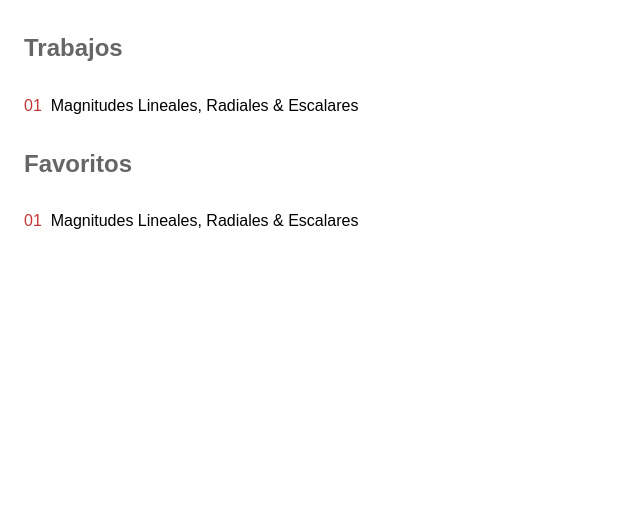
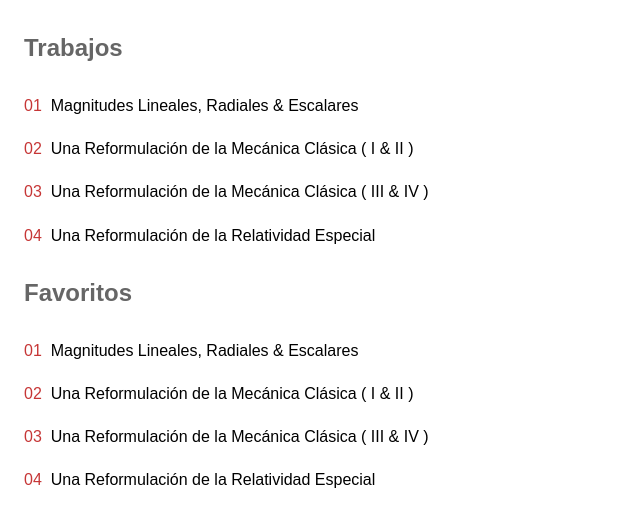
Before and after one commit to atorassa/physics-authors, a plain HTML site: page tobla/spanish/index.htm in a window 1280 px wide. Shown: the part 120-644 px from the top of the page, without its empty margins (0-640 px from the left). Drawn offline with Linux system fonts and the light colour scheme.

Commit message:
Archives

```diff
--- a/tobla/spanish/index.htm
+++ b/tobla/spanish/index.htm
@@ -127,9 +127,21 @@ padding: 0 0.57em;
 
 <p><a href="pdf/01.pdf">01</a>&nbsp;&nbsp;Magnitudes Lineales, Radiales &amp; Escalares</p>
 
+<p><a href="pdf/02.pdf">02</a>&nbsp;&nbsp;Una Reformulaci&oacute;n de la Mec&aacute;nica Cl&aacute;sica ( I &amp; II )</p>
+
+<p><a href="pdf/03.pdf">03</a>&nbsp;&nbsp;Una Reformulaci&oacute;n de la Mec&aacute;nica Cl&aacute;sica ( III &amp; IV )</p>
+
+<p><a href="pdf/04.pdf">04</a>&nbsp;&nbsp;Una Reformulaci&oacute;n de la Relatividad Especial</p>
+
 <h2>Favoritos</h2>
 
 <p><a href="pdf/01.pdf">01</a>&nbsp;&nbsp;Magnitudes Lineales, Radiales &amp; Escalares</p>
+
+<p><a href="pdf/02.pdf">02</a>&nbsp;&nbsp;Una Reformulaci&oacute;n de la Mec&aacute;nica Cl&aacute;sica ( I &amp; II )</p>
+
+<p><a href="pdf/03.pdf">03</a>&nbsp;&nbsp;Una Reformulaci&oacute;n de la Mec&aacute;nica Cl&aacute;sica ( III &amp; IV )</p>
+
+<p><a href="pdf/04.pdf">04</a>&nbsp;&nbsp;Una Reformulaci&oacute;n de la Relatividad Especial</p>
 
 </div>
 
```
Also changed, not shown: tobla/english/index.htm (+12 -0 lines), 12 other files.
